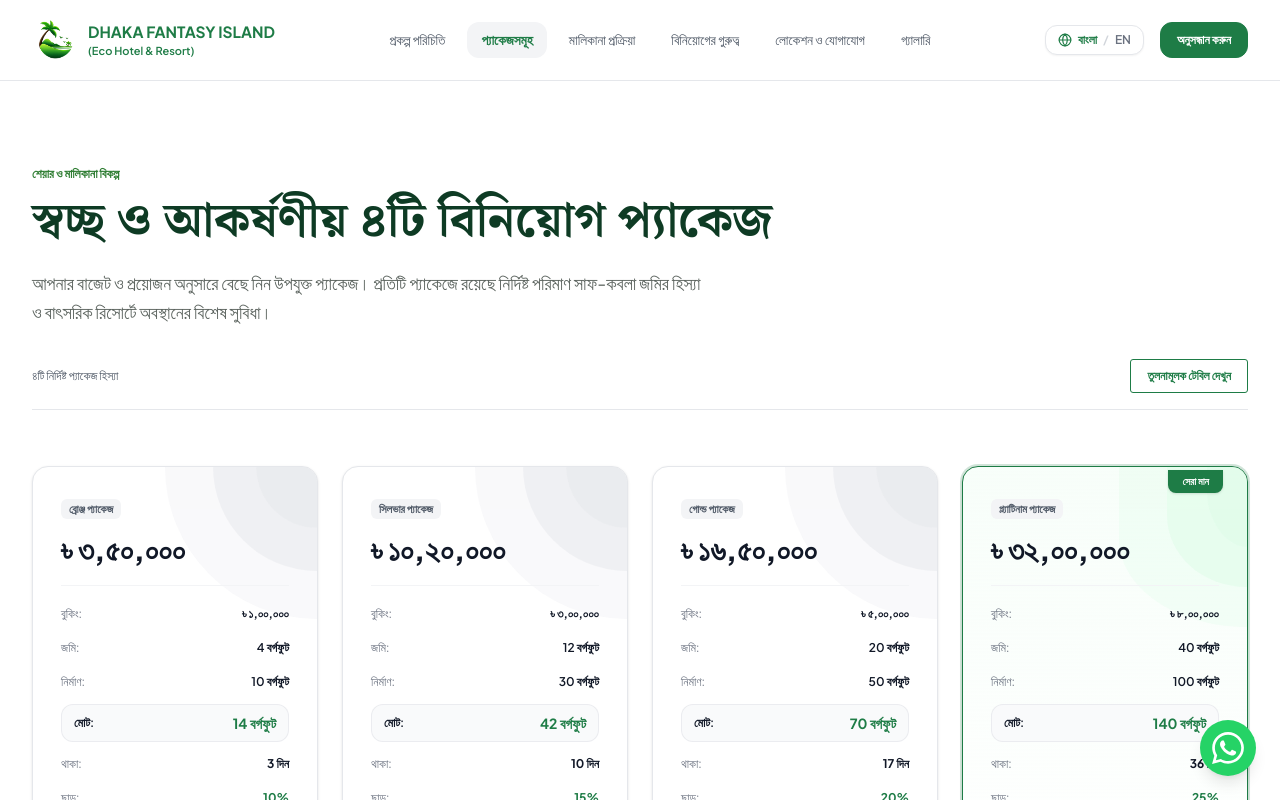
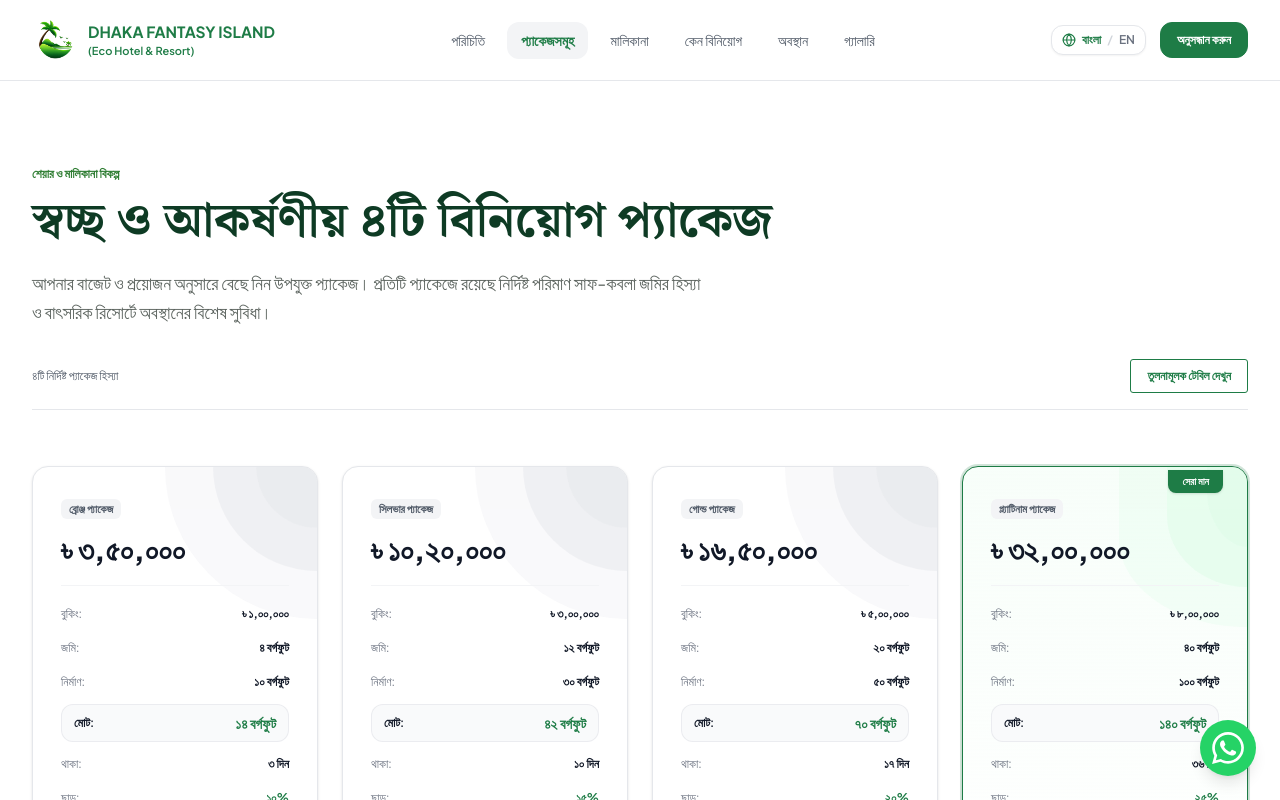
Before and after one commit to sunsetgroupbd/dfi, a Next.js app in the folder frontend/: page /packages in a window 1280 px wide. Shown: the top 800 px of the page. Built offline with nearby package versions, Linux system fonts and the light colour scheme.

Commit message:
fix(i18n): format package specs to Bengali numerals and optimize header nav spacing in Bangla

```diff
--- a/frontend/components/layout/Header.tsx
+++ b/frontend/components/layout/Header.tsx
@@ -60,12 +60,12 @@ export const Header: React.FC = () => {
             : 'border-b border-[#E5E7EB]'
         }`}
       >
-        <Container className="flex items-center justify-between h-16 sm:h-20">
+        <Container size="wide" className="flex items-center justify-between h-16 sm:h-20">
           {/* Brand Logo on Left */}
           <Link
             href="/"
             aria-label="Dhaka Fantasy Island - Home"
-            className="flex items-center shrink-0 focus-visible:outline-none group min-w-0"
+            className="flex items-center shrink-0 focus-visible:outline-none group min-w-0 mr-2 xl:mr-4"
           >
             <DFILogo variant="header" className="group-hover:opacity-90 transition-opacity" />
           </Link>
@@ -73,7 +73,7 @@ export const Header: React.FC = () => {
           {/* Desktop Navigation in Center */}
           <nav
             aria-label="Main Navigation"
-            className="hidden lg:flex items-center space-x-1 xl:space-x-2 shrink-0"
+            className="hidden lg:flex items-center gap-1 xl:gap-2 shrink min-w-0"
           >
             {navLinks.map((link) => {
               const active = isCurrent(link.href);
@@ -81,7 +81,7 @@ export const Header: React.FC = () => {
                 <Link
                   key={link.href}
                   href={link.href}
-                  className={`text-[13.5px] px-3.5 py-2 rounded-xl transition-colors whitespace-nowrap font-medium ${
+                  className={`text-[13px] xl:text-[14px] px-2.5 xl:px-3.5 py-1.5 xl:py-2 rounded-xl transition-colors whitespace-nowrap font-medium ${
                     active
                       ? 'text-[#1E7C46] font-semibold bg-[#F3F4F6]'
                       : 'text-[#4B5563] hover:text-[#1E7C46] hover:bg-[#F9FAFB]'
@@ -94,7 +94,7 @@ export const Header: React.FC = () => {
           </nav>
 
           {/* Right Action Elements: Language toggle + Enquire CTA */}
-          <div className="hidden lg:flex items-center gap-4 shrink-0">
+          <div className="hidden lg:flex items-center gap-2.5 xl:gap-3.5 shrink-0 ml-2 xl:ml-4">
             {/* Language Switcher */}
             <button
               onClick={toggleLang}
@@ -103,7 +103,7 @@ export const Header: React.FC = () => {
                   ? 'Switch language to English'
                   : 'বাংলায় রূপান্তর করুন'
               }
-              className="flex items-center gap-1.5 px-3 py-1.5 text-xs font-semibold rounded-xl border border-[#E5E7EB] bg-white text-[#111827] hover:bg-[#F9FAFB] transition-colors cursor-pointer select-none shadow-xs"
+              className="flex items-center gap-1.5 px-2.5 py-1.5 text-xs font-semibold rounded-xl border border-[#E5E7EB] bg-white text-[#111827] hover:bg-[#F9FAFB] transition-colors cursor-pointer select-none shadow-xs"
             >
               <Globe className="w-3.5 h-3.5 text-[#1E7C46]" />
               <span className={lang === 'bn' ? 'font-bold text-[#1E7C46]' : 'text-[#6B7280]'}>
@@ -120,7 +120,7 @@ export const Header: React.FC = () => {
               href="/contact"
               variant="primary"
               size="sm"
-              className="text-xs font-semibold px-4 py-2 rounded-xl"
+              className="text-xs font-semibold px-4 py-2 rounded-xl shrink-0"
             >
               {t.common.enquireNow}
             </Button>
--- a/frontend/components/sections/PackageCard.tsx
+++ b/frontend/components/sections/PackageCard.tsx
@@ -18,7 +18,7 @@ export const PackageCard: React.FC<PackageCardProps> = ({
   onOpenDetails,
   onSelectForInquiry,
 }) => {
-  const { lang } = useLanguage();
+  const { lang, formatNumber } = useLanguage();
 
   return (
     <div
@@ -71,21 +71,21 @@ export const PackageCard: React.FC<PackageCardProps> = ({
           <div className="flex justify-between items-center py-0.5 sm:py-1">
             <span className="text-[#6B7280]">{lang === 'bn' ? 'জমি:' : 'Land:'}</span>
             <span className="font-semibold text-[#111827]">
-              {pkg.landArea} {lang === 'bn' ? 'বর্গফুট' : 'sft'}
+              {formatNumber(pkg.landArea)} {lang === 'bn' ? 'বর্গফুট' : 'sft'}
             </span>
           </div>
 
           <div className="flex justify-between items-center py-0.5 sm:py-1">
             <span className="text-[#6B7280]">{lang === 'bn' ? 'নির্মাণ:' : 'Build:'}</span>
             <span className="font-semibold text-[#111827]">
-              {pkg.buildArea} {lang === 'bn' ? 'বর্গফুট' : 'sft'}
+              {formatNumber(pkg.buildArea)} {lang === 'bn' ? 'বর্গফুট' : 'sft'}
             </span>
           </div>
 
           <div className="flex justify-between items-center px-2 py-1 sm:px-3 sm:py-2 bg-[#F9FAFB] rounded-lg sm:rounded-xl border border-[#E5E7EB]/70">
             <span className="font-semibold text-[#111827]">{lang === 'bn' ? 'মোট:' : 'Total:'}</span>
             <span className="font-bold text-[#1E7C46] text-xs sm:text-sm">
-              {pkg.totalArea} {lang === 'bn' ? 'বর্গফুট' : 'sft'}
+              {formatNumber(pkg.totalArea)} {lang === 'bn' ? 'বর্গফুট' : 'sft'}
             </span>
           </div>
 
@@ -93,7 +93,7 @@ export const PackageCard: React.FC<PackageCardProps> = ({
           <div className="flex justify-between items-center py-0.5 sm:py-1">
             <span className="text-[#6B7280]">{lang === 'bn' ? 'থাকা:' : 'Stay:'}</span>
             <span className="font-bold text-[#111827]">
-              {pkg.accommodationDays} {lang === 'bn' ? 'দিন' : 'days'}
+              {formatNumber(pkg.accommodationDays)} {lang === 'bn' ? 'দিন' : 'days'}
             </span>
           </div>
 
@@ -101,7 +101,7 @@ export const PackageCard: React.FC<PackageCardProps> = ({
           <div className="flex justify-between items-center py-0.5 sm:py-1">
             <span className="text-[#6B7280]">{lang === 'bn' ? 'ছাড়:' : 'Discount:'}</span>
             <span className="font-bold text-[#1E7C46]">
-              {pkg.restaurantDiscount}%
+              {formatNumber(pkg.restaurantDiscount)}%
             </span>
           </div>
         </div>
--- a/frontend/components/sections/PackageComparisonTable.tsx
+++ b/frontend/components/sections/PackageComparisonTable.tsx
@@ -13,7 +13,7 @@ export const PackageComparisonTable: React.FC<PackageComparisonTableProps> = ({
   packages,
   onSelectForInquiry,
 }) => {
-  const { lang, t } = useLanguage();
+  const { lang, t, formatNumber } = useLanguage();
 
   return (
     <div className="w-full overflow-x-auto border border-[#E5E7EB] bg-white rounded-[4px]">
@@ -73,7 +73,7 @@ export const PackageComparisonTable: React.FC<PackageComparisonTableProps> = ({
             </td>
             {packages.map((pkg) => (
               <td key={pkg.id} className="p-4 text-center">
-                {pkg.landArea} sft
+                {formatNumber(pkg.landArea)} {lang === 'bn' ? 'বর্গফুট' : 'sft'}
               </td>
             ))}
           </tr>
@@ -85,7 +85,7 @@ export const PackageComparisonTable: React.FC<PackageComparisonTableProps> = ({
             </td>
             {packages.map((pkg) => (
               <td key={pkg.id} className="p-4 text-center">
-                {pkg.buildArea} sft
+                {formatNumber(pkg.buildArea)} {lang === 'bn' ? 'বর্গফুট' : 'sft'}
               </td>
             ))}
           </tr>
@@ -97,7 +97,7 @@ export const PackageComparisonTable: React.FC<PackageComparisonTableProps> = ({
             </td>
             {packages.map((pkg) => (
               <td key={pkg.id} className="p-4 text-center text-[#1E7C46]">
-                {pkg.totalArea} sft
+                {formatNumber(pkg.totalArea)} {lang === 'bn' ? 'বর্গফুট' : 'sft'}
               </td>
             ))}
           </tr>
@@ -109,7 +109,7 @@ export const PackageComparisonTable: React.FC<PackageComparisonTableProps> = ({
             </td>
             {packages.map((pkg) => (
               <td key={pkg.id} className="p-4 text-center font-bold text-[#111827]">
-                {pkg.accommodationDays} {t.packages.daysUnit}
+                {formatNumber(pkg.accommodationDays)} {t.packages.daysUnit}
                 {pkg.isPlatinum && '*'}
               </td>
             ))}
@@ -122,7 +122,7 @@ export const PackageComparisonTable: React.FC<PackageComparisonTableProps> = ({
             </td>
             {packages.map((pkg) => (
               <td key={pkg.id} className="p-4 text-center font-medium">
-                {pkg.restaurantDiscount}%
+                {formatNumber(pkg.restaurantDiscount)}%
               </td>
             ))}
           </tr>
@@ -134,7 +134,7 @@ export const PackageComparisonTable: React.FC<PackageComparisonTableProps> = ({
             </td>
             {packages.map((pkg) => (
               <td key={pkg.id} className="p-4 text-center font-medium">
-                {pkg.extraDaysDiscount}%
+                {formatNumber(pkg.extraDaysDiscount)}%
               </td>
             ))}
           </tr>
--- a/frontend/components/sections/PackageDrawer.tsx
+++ b/frontend/components/sections/PackageDrawer.tsx
@@ -20,7 +20,7 @@ export const PackageDrawer: React.FC<PackageDrawerProps> = ({
   onClose,
   onSelectForInquiry,
 }) => {
-  const { lang, t } = useLanguage();
+  const { lang, t, formatNumber } = useLanguage();
 
   if (!pkg) return null;
 
@@ -98,7 +98,7 @@ export const PackageDrawer: React.FC<PackageDrawerProps> = ({
                       {lang === 'bn' ? 'জমি' : 'Land'}
                     </span>
                     <span className="text-base font-bold text-[#111827] tabular-nums">
-                      {pkg.landArea} sft
+                      {formatNumber(pkg.landArea)} {lang === 'bn' ? 'বর্গফুট' : 'sft'}
                     </span>
                   </div>
                   <div className="p-3 bg-[#F9FAFB] border border-[#E5E7EB] rounded-[3px]">
@@ -106,7 +106,7 @@ export const PackageDrawer: React.FC<PackageDrawerProps> = ({
                       {lang === 'bn' ? 'নির্মাণ' : 'Build'}
                     </span>
                     <span className="text-base font-bold text-[#111827] tabular-nums">
-                      {pkg.buildArea} sft
+                      {formatNumber(pkg.buildArea)} {lang === 'bn' ? 'বর্গফুট' : 'sft'}
                     </span>
                   </div>
                   <div className="p-3 bg-[#E0F2FE] border border-[#BAE6FD] rounded-[3px]">
@@ -114,13 +114,13 @@ export const PackageDrawer: React.FC<PackageDrawerProps> = ({
                       {lang === 'bn' ? 'মোট অনুপাত' : 'Total'}
                     </span>
                     <span className="text-base font-bold text-[#0369A1] tabular-nums">
-                      {pkg.totalArea} sft
+                      {formatNumber(pkg.totalArea)} {lang === 'bn' ? 'বর্গফুট' : 'sft'}
                     </span>
                   </div>
                 </div>
                 <p className="text-xs text-[#6B7280] italic">
                   {lang === 'bn'
-                    ? `ভূমি ${pkg.landArea} বর্গফুট + নির্মাণ ${pkg.buildArea} বর্গফুট = মোট ${pkg.totalArea} বর্গফুট অংশীদারিত্ব।`
+                    ? `ভূমি ${formatNumber(pkg.landArea)} বর্গফুট + নির্মাণ ${formatNumber(pkg.buildArea)} বর্গফুট = মোট ${formatNumber(pkg.totalArea)} বর্গফুট অংশীদারিত্ব।`
                     : `Land ${pkg.landArea} sft + Build ${pkg.buildArea} sft = Total ${pkg.totalArea} sft deeded proportion.`}
                 </p>
               </div>
@@ -137,7 +137,7 @@ export const PackageDrawer: React.FC<PackageDrawerProps> = ({
                   </span>
                   <div className="text-right">
                     <span className="text-lg font-bold text-[#1E7C46]">
-                      {pkg.accommodationDays} {t.packages.daysUnit}
+                      {formatNumber(pkg.accommodationDays)} {t.packages.daysUnit}
                     </span>
                     {pkg.accommodationDaysNote && (
                       <span className="block text-[10px] text-[#D97706] font-medium">
@@ -162,7 +162,7 @@ export const PackageDrawer: React.FC<PackageDrawerProps> = ({
                     <Check className="w-4 h-4 text-[#1E7C46]" />
                     <span>
                       {lang === 'bn'
-                        ? `রেস্টুরেন্ট বিলের উপর ${pkg.restaurantDiscount}% ছাড়`
+                        ? `রেস্টুরেন্ট বিলের উপর ${formatNumber(pkg.restaurantDiscount)}% ছাড়`
                         : `${pkg.restaurantDiscount}% discount on resort dining`}
                     </span>
                   </li>
@@ -170,7 +170,7 @@ export const PackageDrawer: React.FC<PackageDrawerProps> = ({
                     <Check className="w-4 h-4 text-[#1E7C46]" />
                     <span>
                       {lang === 'bn'
-                        ? `অতিরিক্ত রুম বুকিংয়ের উপর ${pkg.extraDaysDiscount}% ছাড়`
+                        ? `অতিরিক্ত রুম বুকিংয়ের উপর ${formatNumber(pkg.extraDaysDiscount)}% ছাড়`
                         : `${pkg.extraDaysDiscount}% discount on additional stay days`}
                     </span>
                   </li>
--- a/frontend/content/bn.ts
+++ b/frontend/content/bn.ts
@@ -28,11 +28,11 @@ export const bn = {
   },
 
   nav: {
-    overview: 'প্রকল্প পরিচিতি',
+    overview: 'পরিচিতি',
     packages: 'প্যাকেজসমূহ',
-    ownership: 'মালিকানা প্রক্রিয়া',
-    whyInvest: 'বিনিয়োগের গুরুত্ব',
-    location: 'লোকেশন ও যোগাযোগ',
+    ownership: 'মালিকানা',
+    whyInvest: 'কেন বিনিয়োগ',
+    location: 'অবস্থান',
     gallery: 'গ্যালারি',
     contact: 'যোগাযোগ',
   },
```
